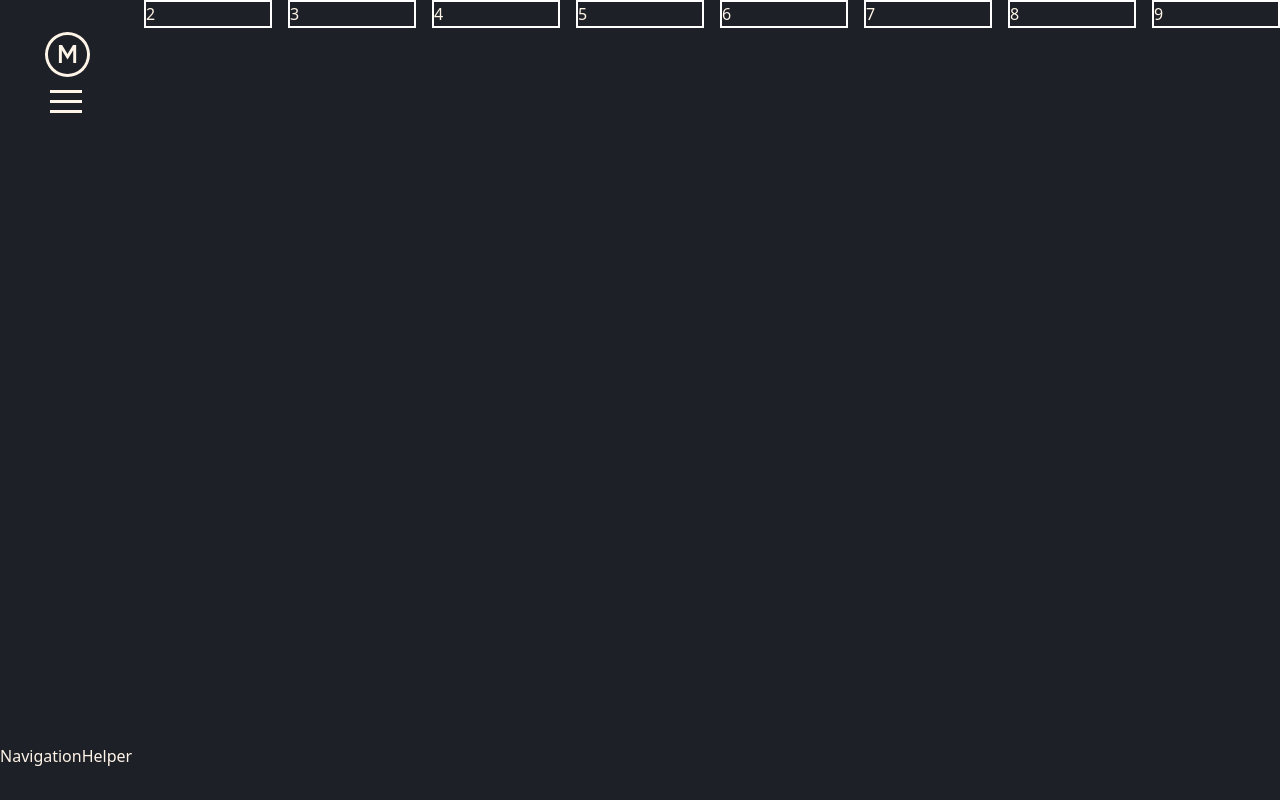
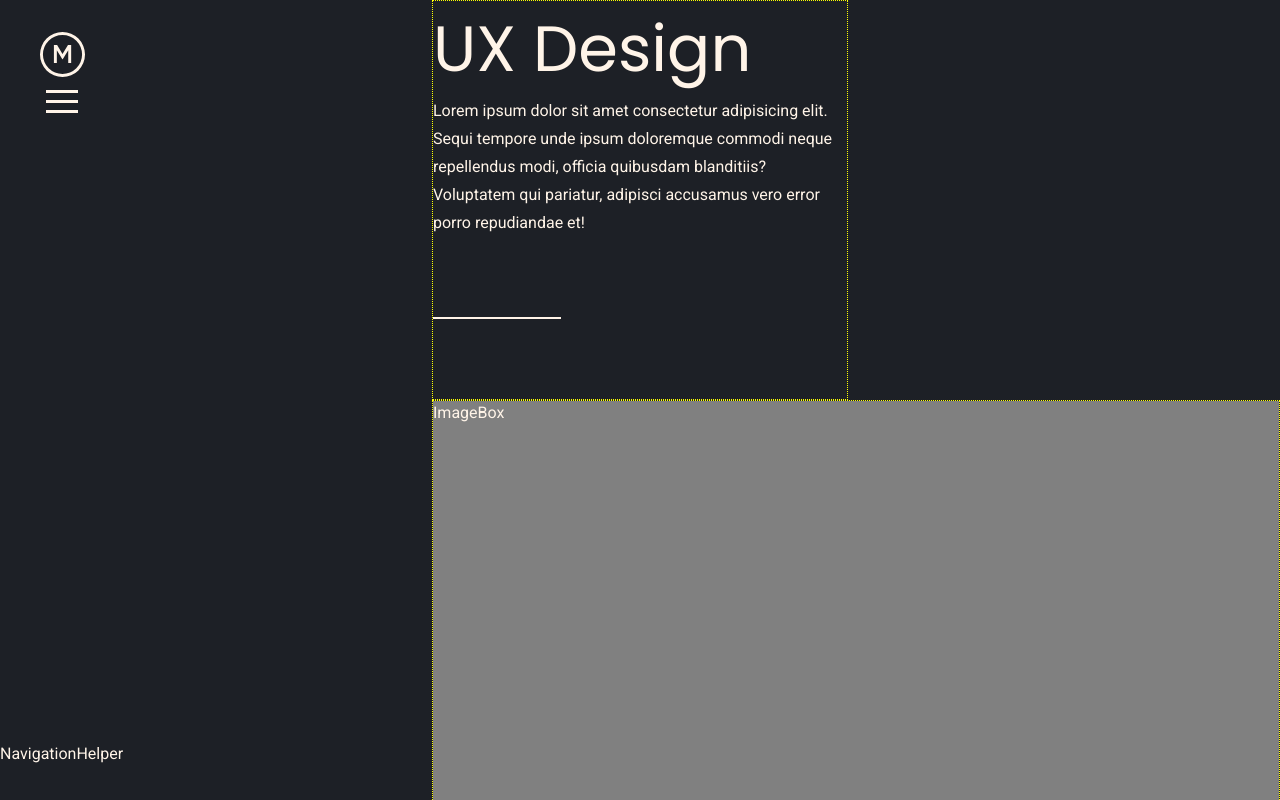
Before and after one commit to seominjea1942/my-portfolio-website, a React (Create React App) app: page / in a window 1280 px wide. Shown: the top 800 px of the page. Built offline with nearby package versions, Linux system fonts and the light colour scheme.

Commit message:
start to build portfolioItemBox

```diff
--- a/src/App.css
+++ b/src/App.css
@@ -1,14 +1,23 @@
+@import url('https://fonts.googleapis.com/css2?family=Poppins:wght@400;500&family=Roboto&display=swap');
 
 :root{
   --bluishBlack: #1D2026;
   --yellowishWhite: #FFF4E8;
   --mobileHeaderBg: #272B33;
 }
+
+.portfolioHeader h1 {
+  font-family: 'Poppins', sans-serif;
+}
+p{
+  line-height: 175%;
+}
 *{
   margin:0;
   box-sizing: border-box;
   font-size: 16px;
   color: var(--yellowishWhite);
+  font-family: 'Roboto', sans-serif;
 }
 body{
   background-color:var(--bluishBlack);
@@ -16,8 +25,8 @@ body{
 
 .gridContainer{
   display:grid;
-  grid-template-rows: auto [last-line];
-  grid-template-columns: repeat(9,1fr);
+  grid-template-rows: auto;
+  grid-template-columns: repeat(9,1fr)[last-column];
   grid-gap:16px;
 }
 
@@ -66,7 +75,7 @@ body{
 }
 
 .gridContainer>* {
-  border: 2px solid white;
+  border: 1px dotted yellow;
 
 }
 #logo{
@@ -74,3 +83,29 @@ body{
   width:45px;
   margin-left: 2px;
 }
+.pImage{
+  background-color: gray;
+  height: 400px;
+}
+
+.portfolioHeader{
+  grid-column: 4/ 7;
+}
+
+.portfolioHeader h1{
+  font-size: 4rem;
+}
+
+.splitterLine{
+  background-color: var(--yellowishWhite);
+  height:2px;
+  width: 8rem;
+  margin-top:5rem;
+  margin-bottom:5rem;
+}
+.test{
+  grid-column: 4/ span last-column;
+}
+.pdescription{
+  grid-column: 1/ span 3;
+}
--- a/src/App.js
+++ b/src/App.js
@@ -1,21 +1,14 @@
 import "tailwindcss/tailwind.css"
 import './App.css';
 import Header from './components/Header'
+import PortfolioHeader from './components/PortfolioHeader'
+import PortfolioBox from './components/PortfolioBox'
 function App() {
   return (
     <div className="App">
       <Header></Header>
-      <div className="gridContainer">
-      <div>1</div>
-      <div>2</div>
-      <div>3</div>
-      <div>4</div>
-      <div>5</div>
-      <div>6</div>
-      <div>7</div>
-      <div>8</div>
-      <div>9</div>
-      </div>
+        <PortfolioHeader></PortfolioHeader>
+        <PortfolioBox></PortfolioBox>
     </div>
   );
 }
--- a/src/components/Header.js
+++ b/src/components/Header.js
@@ -1,5 +1,5 @@
 import React from 'react';
-import HeaderNavigationHelper from './HeaderNavigationHelper'
+import HeaderNavigationHelper from './sub/HeaderNavigationHelper'
 import PageTitle from './PageTitle'
 import { Spin as Hamburger } from 'hamburger-react'
 import Logo from '../imageSource/Logo'
--- /dev/null
+++ b/src/components/Pdescription.js
@@ -0,0 +1,14 @@
+import React from 'react';
+
+function Pdescription(props) {
+    return (
+        <div className='gridContainer'>
+            <div className='pdescription'>
+                <h3>Project Title</h3>
+                <p>Lorem ipsum dolor sit amet consectetur adipisicing elit. Reiciendis soluta vero eveniet a omnis laborum quam minus repellendus, nam quia voluptatum deleniti eius porro maxime dolorem illum, fugiat hic magni?</p>
+            </div>
+        </div>
+    );
+}
+
+export default Pdescription;
--- /dev/null
+++ b/src/components/PortfolioBox.js
@@ -0,0 +1,15 @@
+import React from 'react';
+import Pimage from './sub/PImage'
+import Pdescription from './Pdescription'
+function PortfolioBox(props) {
+    return (
+        <div className='gridContainer'>
+            <div className='test'>
+                <Pimage></Pimage>
+                <Pdescription></Pdescription>
+            </div>
+        </div>
+    );
+}
+
+export default PortfolioBox;
--- /dev/null
+++ b/src/components/PortfolioHeader.js
@@ -0,0 +1,15 @@
+import React from 'react';
+
+function PortfolioHeader(props) {
+    return (
+        <div className='gridContainer'>
+            <div className='portfolioHeader'>
+                <h1>UX Design</h1>
+                <p>Lorem ipsum dolor sit amet consectetur adipisicing elit. Sequi tempore unde ipsum doloremque commodi neque repellendus modi, officia quibusdam blanditiis? Voluptatem qui pariatur, adipisci accusamus vero error porro repudiandae et!</p>
+                <div className ='splitterLine'></div>
+            </div>
+        </div>
+    );
+}
+
+export default PortfolioHeader;
--- /dev/null
+++ b/src/components/sub/PImage.js
@@ -0,0 +1,11 @@
+import React from 'react';
+
+function PImage(props) {
+    return (
+        <div className="pImage">
+            ImageBox
+        </div>
+    );
+}
+
+export default PImage;
```
Also changed, not shown: src/components/sub/HeaderNavigationHelper.js (renamed from src/components/HeaderNavigationHelper.js).
